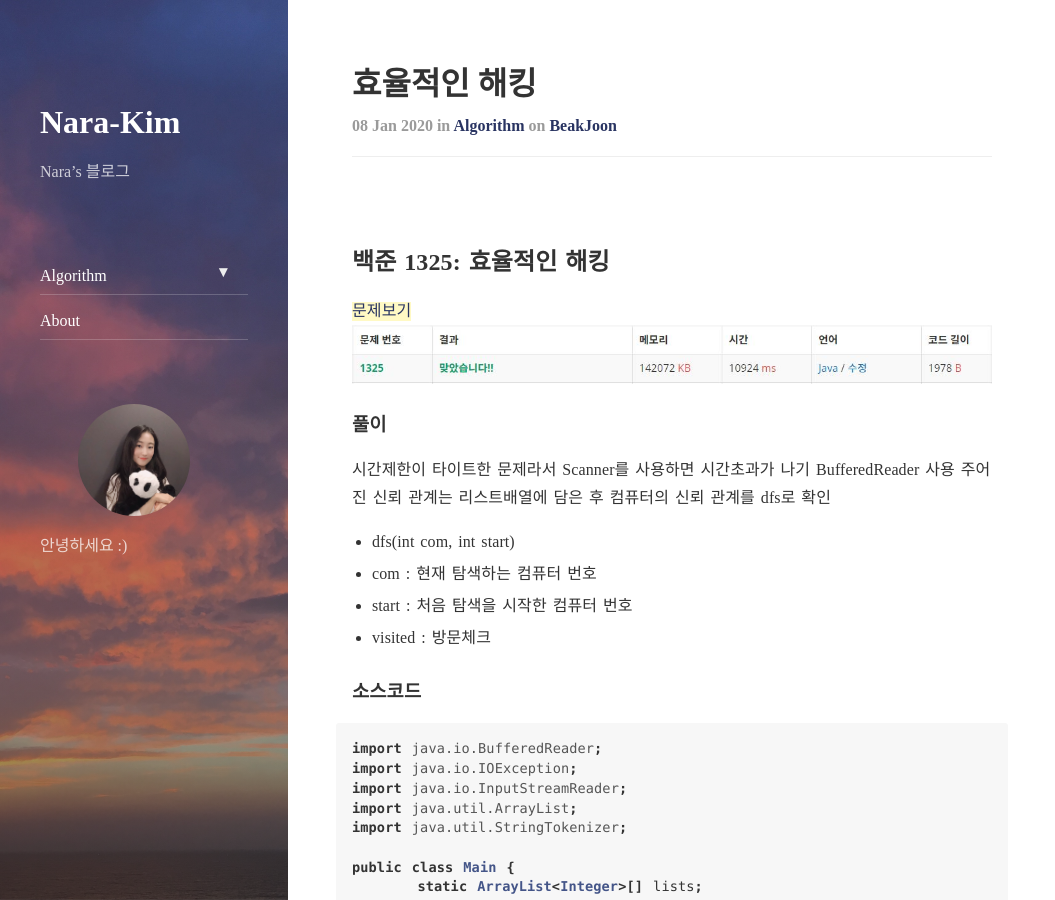
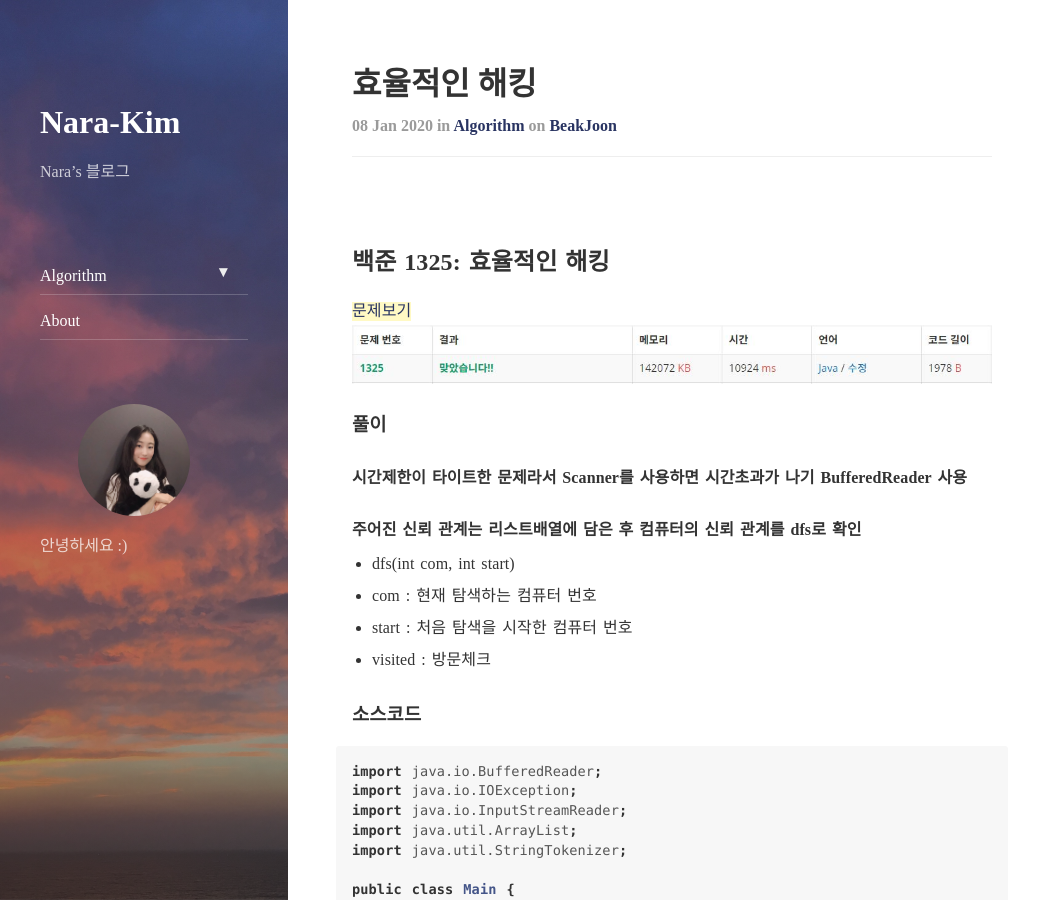
Before and after one commit to nara-kim/nara-kim.github.io, a Jekyll site: the page built from _posts/2020-01-08-algo-1325-효율적인해킹.md, in a window 1280 px wide and 900 px high. Shown: the whole window, without its empty margins (0-1055 px from the left). Built offline with Jekyll 4.4.1, drawn with Linux system fonts in a browser that asks for light colours; nearby versions of some CDN libraries; comment, search, counter and statistics services are not loaded.

```diff
--- a/_posts/2020-01-08-algo-1325-효율적인해킹.md
+++ b/_posts/2020-01-08-algo-1325-효율적인해킹.md
@@ -11,8 +11,8 @@ tags: BOJ
 ![Alt text](/assets/img/baekjoon/1325.JPG)
 
 ### 풀이
-시간제한이 타이트한 문제라서 Scanner를 사용하면 시간초과가 나기  BufferedReader 사용
-주어진 신뢰 관계는 리스트배열에 담은 후 컴퓨터의 신뢰 관계를 dfs로 확인
+###### 시간제한이 타이트한 문제라서 Scanner를 사용하면 시간초과가 나기  BufferedReader 사용
+###### 주어진 신뢰 관계는 리스트배열에 담은 후 컴퓨터의 신뢰 관계를 dfs로 확인
 - dfs(int com, int start)
 - com : 현재 탐색하는 컴퓨터 번호
 - start : 처음 탐색을 시작한 컴퓨터 번호
```
